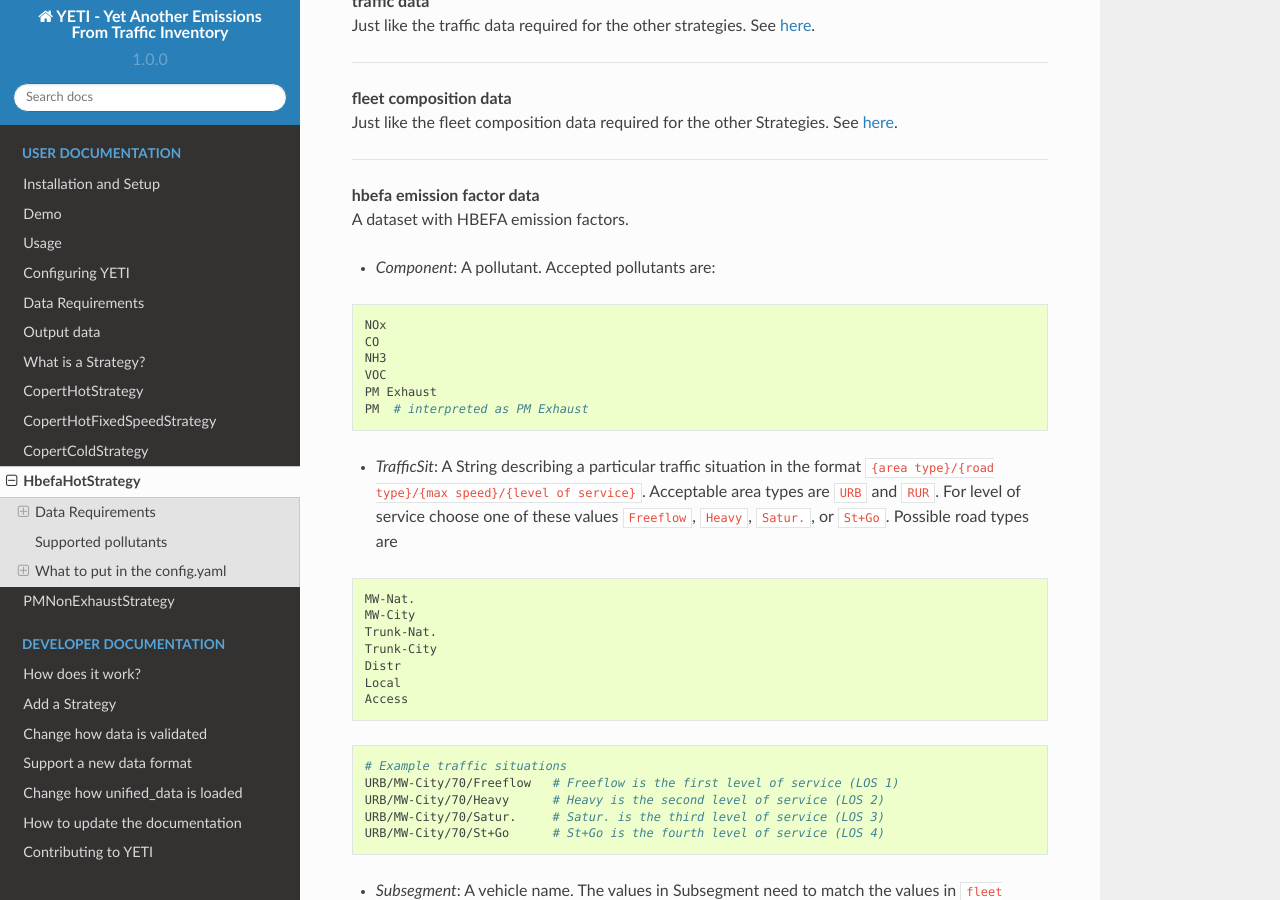
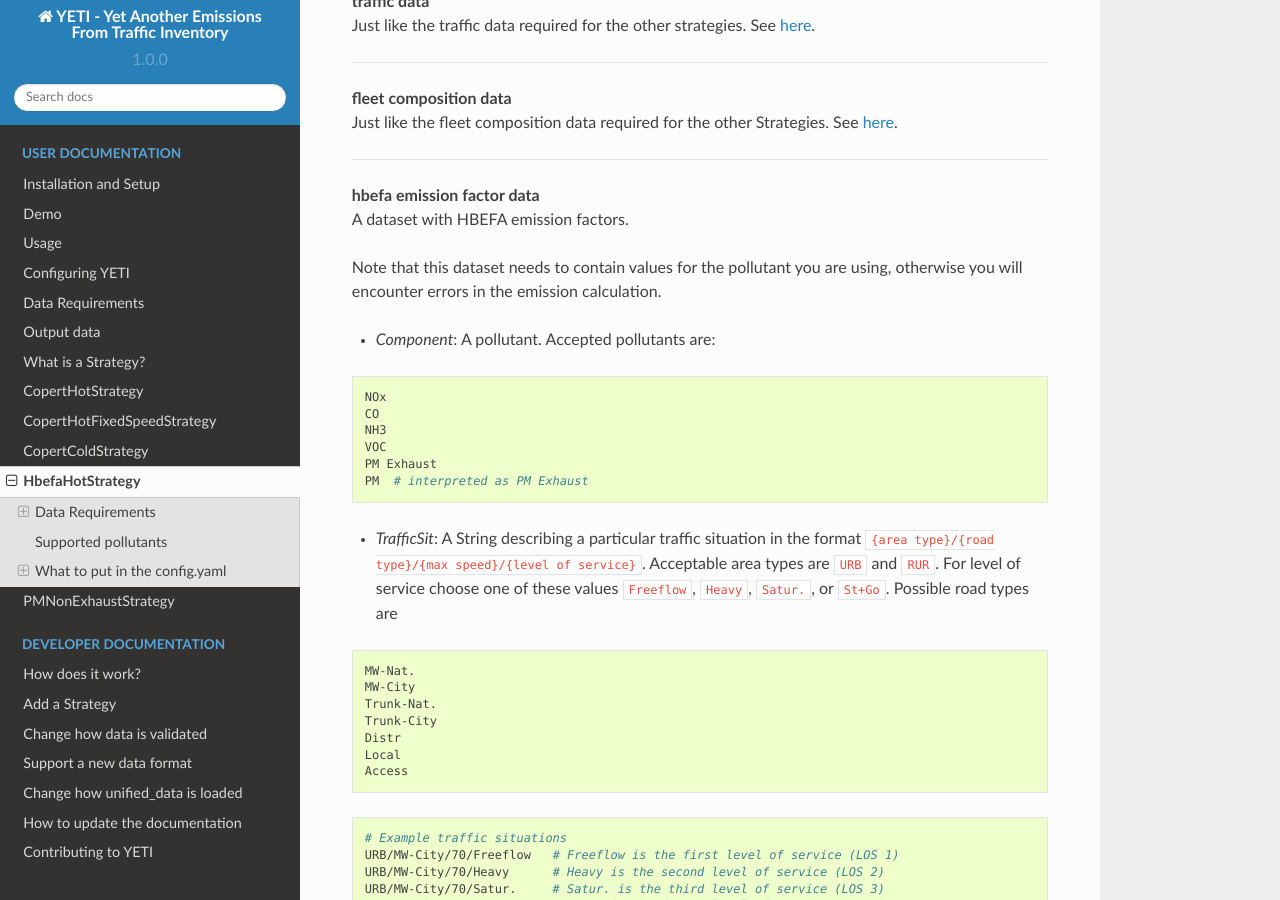
Before and after one commit to twollnik/YETI, a Sphinx documentation site: the page built from docs/user/hbefa_hot_strategy.rst, in a window 1280 px wide and 900 px high, scrolled down 964 px. Built offline with Sphinx 7.4.7 and the Read the Docs theme 2.0.0, drawn with Linux system fonts in a browser that asks for light colours; formulas are drawn with MathJax 3; some of the changed text lies outside the part shown.

Commit message:
add info that emissions files need to contain emissions for pollutant used

```diff
--- a/docs/user/copert_hot_strategy.rst
+++ b/docs/user/copert_hot_strategy.rst
@@ -103,6 +103,9 @@
 This dataset contains the necessary attributes to calculate speed dependent emission factors
 to be used in the calculation of hot exhaust emissions according to
 `EEA methodology <https://www.eea.europa.eu/publications/emep-eea-guidebook-2016/>`_.
+
+Note that this dataset needs to contain values for the pollutant you are using, otherwise you
+will encounter errors in the emission calculation.
 
 *Example*:
 
@@ -252,6 +255,9 @@
 use fixed emission factors for some vehicles and speed-depend emission factors for other vehicles, you can
 leave the EF blank for the vehicles that you want to use speed-dependent copert emission factors for.
 
+Note that this dataset needs to contain values for the pollutant you are using, otherwise you
+will encounter errors in the emission calculation.
+
 - *VehicleName*: The name of a vehicle class. Needs to match the vehicle names in ``unified vehicle data >> VehicleName``
   exactly.
 - *Pollutant*: One of the following pollutants:
--- a/docs/user/hbefa_hot_strategy.rst
+++ b/docs/user/hbefa_hot_strategy.rst
@@ -37,6 +37,9 @@
 
 **hbefa emission factor data** |br|
 A dataset with HBEFA emission factors.
+
+Note that this dataset needs to contain values for the pollutant you are using, otherwise you
+will encounter errors in the emission calculation.
 
 - *Component*: A pollutant. Accepted pollutants are:
 
@@ -114,6 +117,9 @@
 
 **unified hbefa emission factor data** |br|
 A dataset with HBEFA emission factors.
+
+Note that this dataset needs to contain values for the pollutant you are using, otherwise you
+will encounter errors in the emission calculation.
 
 - *Pollutant*: A pollutant. Accepted pollutants are:
 
```
